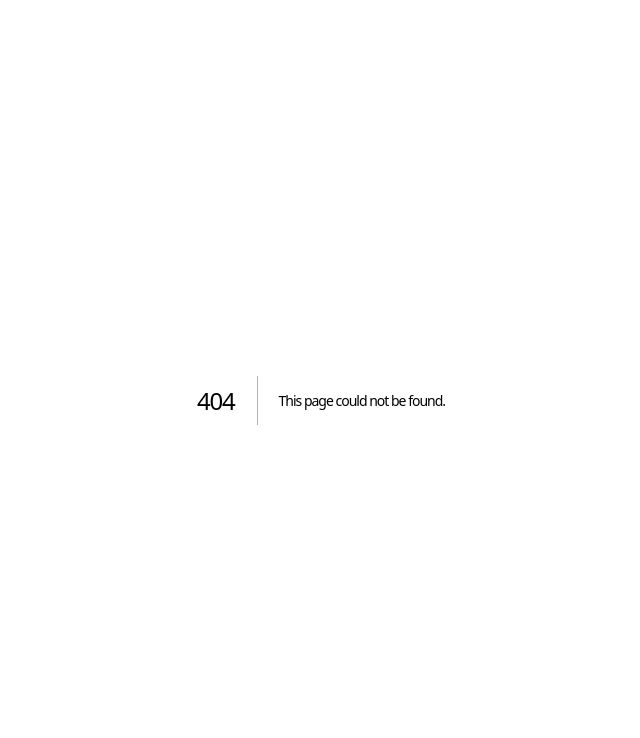
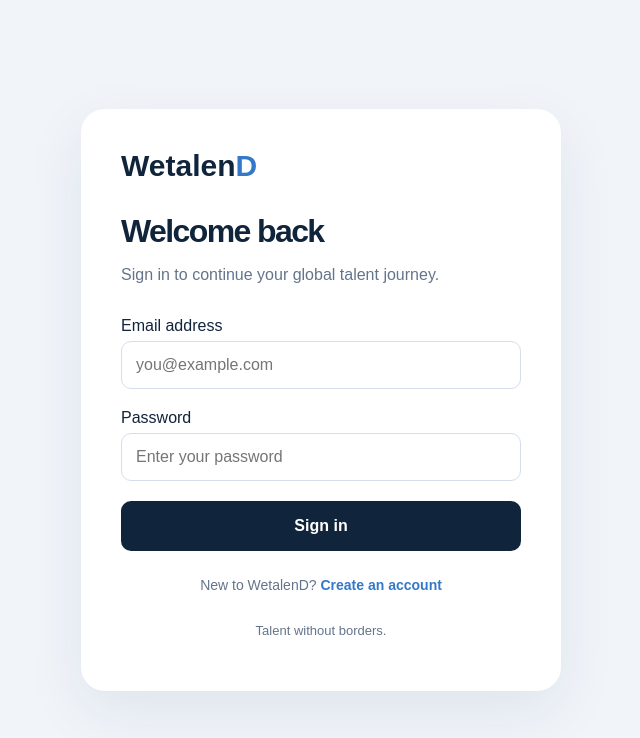
Before and after one commit to vasilispapangelodimou/wetalend-platform, a Next.js app: page /login in a window 1280 px wide. Before the commit this address had no page. Shown: the top 738 px of the page, without its empty margins (319-959 px from the left). Built offline with nearby package versions, Linux system fonts and the light colour scheme.

Commit message:
Create WetalenD user login page

```diff
--- /dev/null
+++ b/app/login/page.js
@@ -0,0 +1,246 @@
+
+"use client";
+
+import { useState } from "react";
+import { createClient } from "@supabase/supabase-js";
+import Link from "next/link";
+
+export default function LoginPage() {
+  const [email, setEmail] = useState("");
+  const [password, setPassword] = useState("");
+  const [loading, setLoading] = useState(false);
+  const [error, setError] = useState("");
+  const [success, setSuccess] = useState("");
+
+  async function handleLogin(event) {
+    event.preventDefault();
+
+    setLoading(true);
+    setError("");
+    setSuccess("");
+
+    try {
+      const supabase = createClient(
+        process.env.NEXT_PUBLIC_SUPABASE_URL,
+        process.env.NEXT_PUBLIC_SUPABASE_PUBLISHABLE_KEY
+      );
+
+      const { data, error: loginError } =
+        await supabase.auth.signInWithPassword({
+          email: email.trim(),
+          password,
+        });
+
+      if (loginError) {
+        setError("Unable to sign in. Please check your credentials and email verification.");
+        return;
+      }
+
+      const { data: profile, error: profileError } =
+        await supabase
+          .from("profiles")
+          .select("full_name, account_type")
+          .eq("id", data.user.id)
+          .single();
+
+      if (profileError || !profile) {
+        await supabase.auth.signOut();
+        setError("Unable to load your profile. Please contact support.");
+        return;
+      }
+
+      setPassword("");
+
+      setSuccess(
+        `Welcome back, ${profile.full_name || "user"}! ` +
+        `You are signed in as ${profile.account_type}.`
+      );
+
+    } catch {
+      setError("Something went wrong. Please try again.");
+    } finally {
+      setLoading(false);
+    }
+  }
+
+  const inputStyle = {
+    width: "100%",
+    padding: "14px",
+    border: "1px solid #d5deea",
+    borderRadius: "10px",
+    fontSize: "16px",
+    marginTop: "6px",
+    marginBottom: "20px",
+    boxSizing: "border-box",
+    background: "#ffffff",
+    color: "#10243b",
+  };
+
+  return (
+    <main
+      style={{
+        minHeight: "100vh",
+        display: "flex",
+        alignItems: "center",
+        justifyContent: "center",
+        background: "#f1f5fa",
+        padding: "24px",
+        fontFamily: "Arial, sans-serif",
+        color: "#10243b",
+      }}
+    >
+      <div
+        style={{
+          width: "100%",
+          maxWidth: "480px",
+          background: "#ffffff",
+          borderRadius: "24px",
+          padding: "40px",
+          boxSizing: "border-box",
+          boxShadow: "0 20px 60px rgba(16,36,59,0.08)",
+        }}
+      >
+        <Link
+          href="/"
+          style={{
+            fontSize: "30px",
+            fontWeight: "800",
+            color: "#10243b",
+            textDecoration: "none",
+          }}
+        >
+          Wetalen<span style={{ color: "#3478c8" }}>D</span>
+        </Link>
+
+        <h1
+          style={{
+            fontSize: "32px",
+            marginTop: "32px",
+            marginBottom: "10px",
+          }}
+        >
+          Welcome back
+        </h1>
+
+        <p
+          style={{
+            color: "#64748b",
+            marginBottom: "30px",
+            lineHeight: "1.5",
+          }}
+        >
+          Sign in to continue your global talent journey.
+        </p>
+
+        <form onSubmit={handleLogin}>
+          <label htmlFor="email">Email address</label>
+
+          <input
+            id="email"
+            type="email"
+            placeholder="you@example.com"
+            value={email}
+            onChange={(e) => setEmail(e.target.value)}
+            autoComplete="email"
+            required
+            style={inputStyle}
+          />
+
+          <label htmlFor="password">Password</label>
+
+          <input
+            id="password"
+            type="password"
+            placeholder="Enter your password"
+            value={password}
+            onChange={(e) => setPassword(e.target.value)}
+            autoComplete="current-password"
+            required
+            style={inputStyle}
+          />
+
+          <button
+            type="submit"
+            disabled={loading}
+            style={{
+              width: "100%",
+              padding: "16px",
+              background: "#10243b",
+              color: "#ffffff",
+              border: "none",
+              borderRadius: "10px",
+              fontSize: "16px",
+              fontWeight: "700",
+              cursor: loading ? "wait" : "pointer",
+              opacity: loading ? 0.7 : 1,
+            }}
+          >
+            {loading ? "Signing in..." : "Sign in"}
+          </button>
+        </form>
+
+        {error && (
+          <div
+            role="alert"
+            style={{
+              background: "#fef2f2",
+              color: "#991b1b",
+              padding: "15px",
+              borderRadius: "10px",
+              marginTop: "20px",
+            }}
+          >
+            {error}
+          </div>
+        )}
+
+        {success && (
+          <div
+            role="status"
+            style={{
+              background: "#ecfdf5",
+              color: "#166534",
+              padding: "15px",
+              borderRadius: "10px",
+              marginTop: "20px",
+            }}
+          >
+            {success}
+          </div>
+        )}
+
+        <p
+          style={{
+            textAlign: "center",
+            marginTop: "26px",
+            color: "#64748b",
+            fontSize: "14px",
+          }}
+        >
+          New to WetalenD?{" "}
+          <Link
+            href="/register"
+            style={{
+              color: "#3478c8",
+              fontWeight: "700",
+              textDecoration: "none",
+            }}
+          >
+            Create an account
+          </Link>
+        </p>
+
+        <p
+          style={{
+            textAlign: "center",
+            marginTop: "30px",
+            fontSize: "13px",
+            color: "#64748b",
+          }}
+        >
+          Talent without borders.
+        </p>
+      </div>
+    </main>
+  );
+}
```
